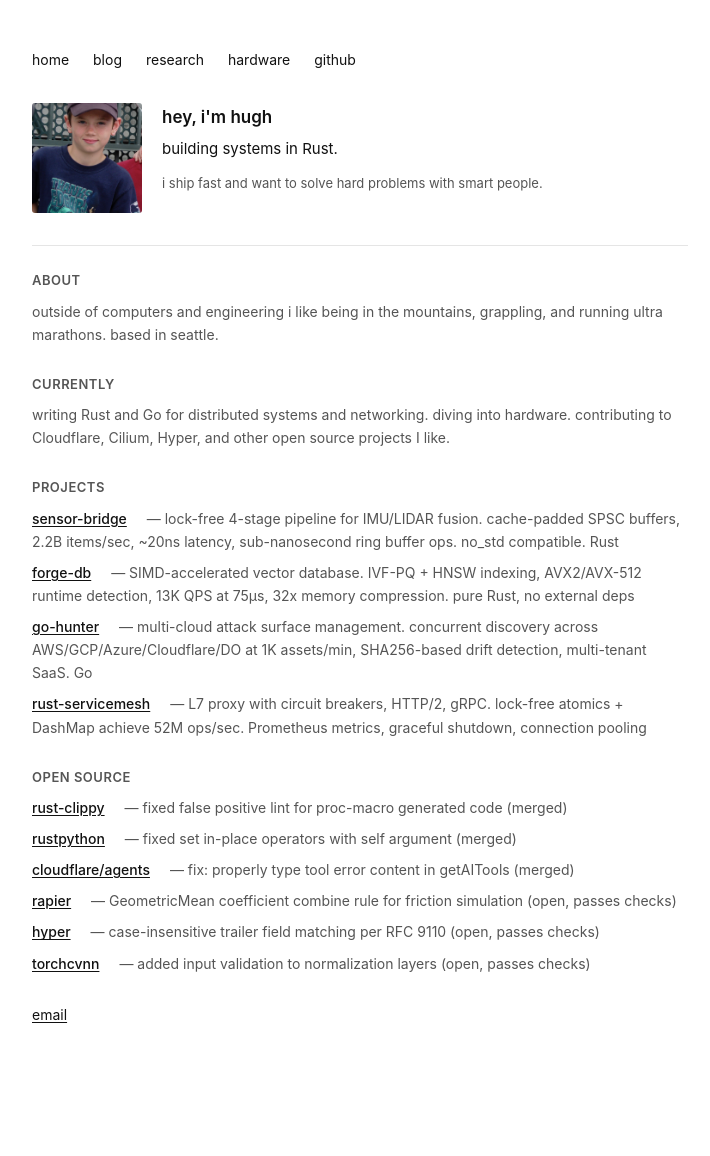
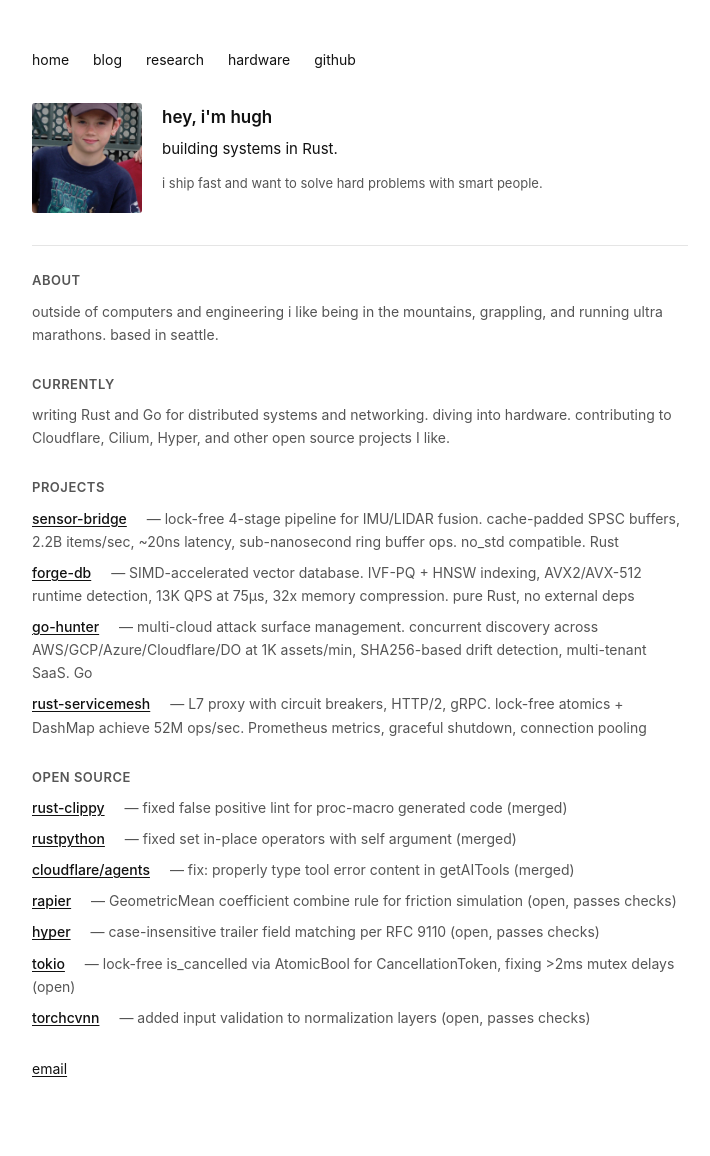
Before and after one commit to HueCodes/HueCodes.github.io, a Jekyll site: the page built from index.md, in a window 1280 px wide. Shown: the whole page, without its empty margins (280-990 px from the left). Built offline with Jekyll 4.4.1, drawn with Linux system fonts in a browser that asks for light colours; before the commit the page ends 1102 px from its top, so only the background shows below that.

Commit message:
Add Tokio PR to open source section

```diff
--- a/index.md
+++ b/index.md
@@ -77,6 +77,10 @@ title: home
     <span>case-insensitive trailer field matching per RFC 9110 (open, passes checks)</span>
   </div>
   <div class="project">
+    <a href="https://github.com/tokio-rs/tokio/pull/7874">tokio</a>
+    <span>lock-free is_cancelled via AtomicBool for CancellationToken, fixing >2ms mutex delays (open)</span>
+  </div>
+  <div class="project">
     <a href="https://github.com/jeremyfix/torchcvnn/pull/47">torchcvnn</a>
     <span>added input validation to normalization layers (open, passes checks)</span>
   </div>
```
